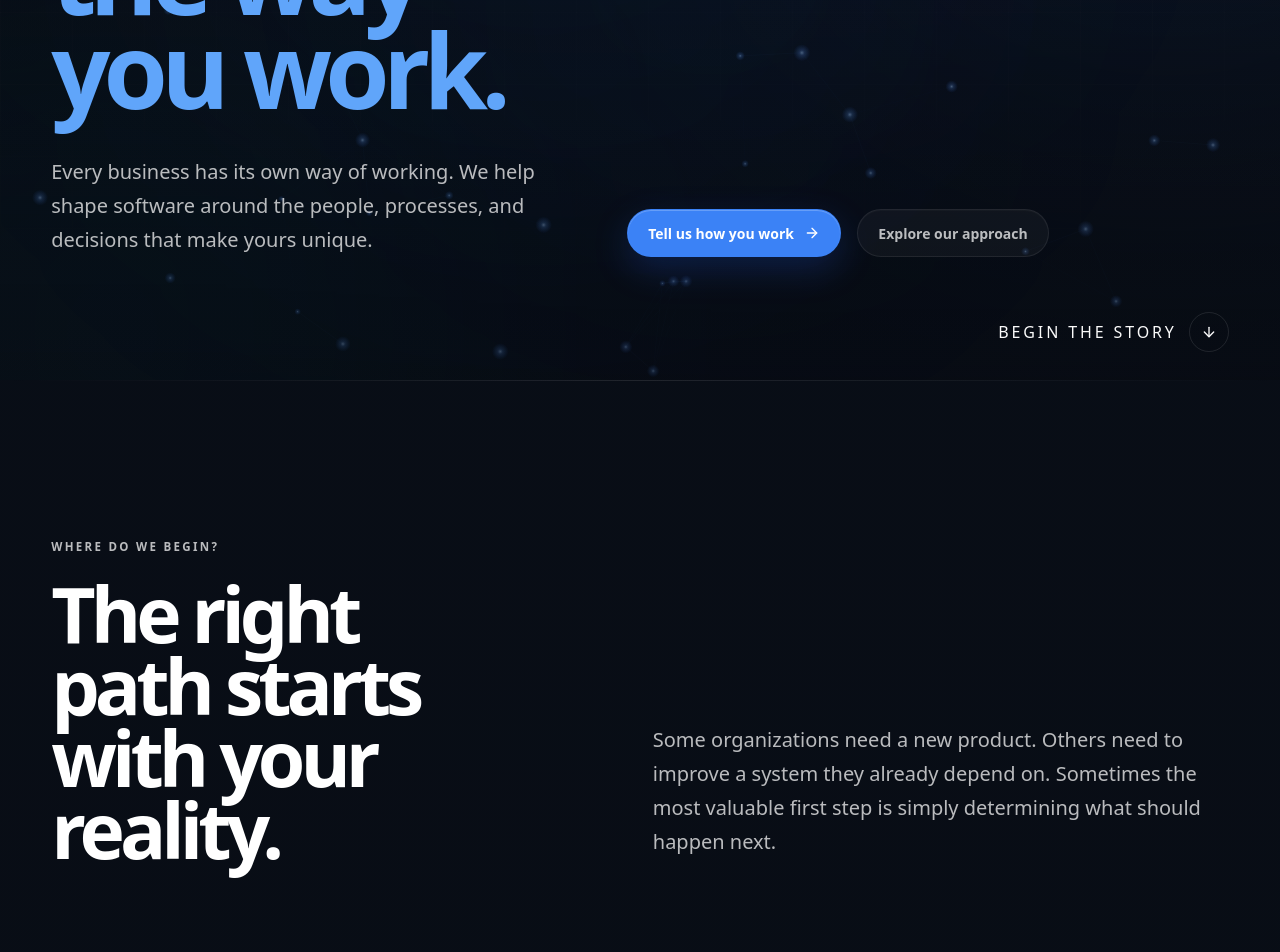
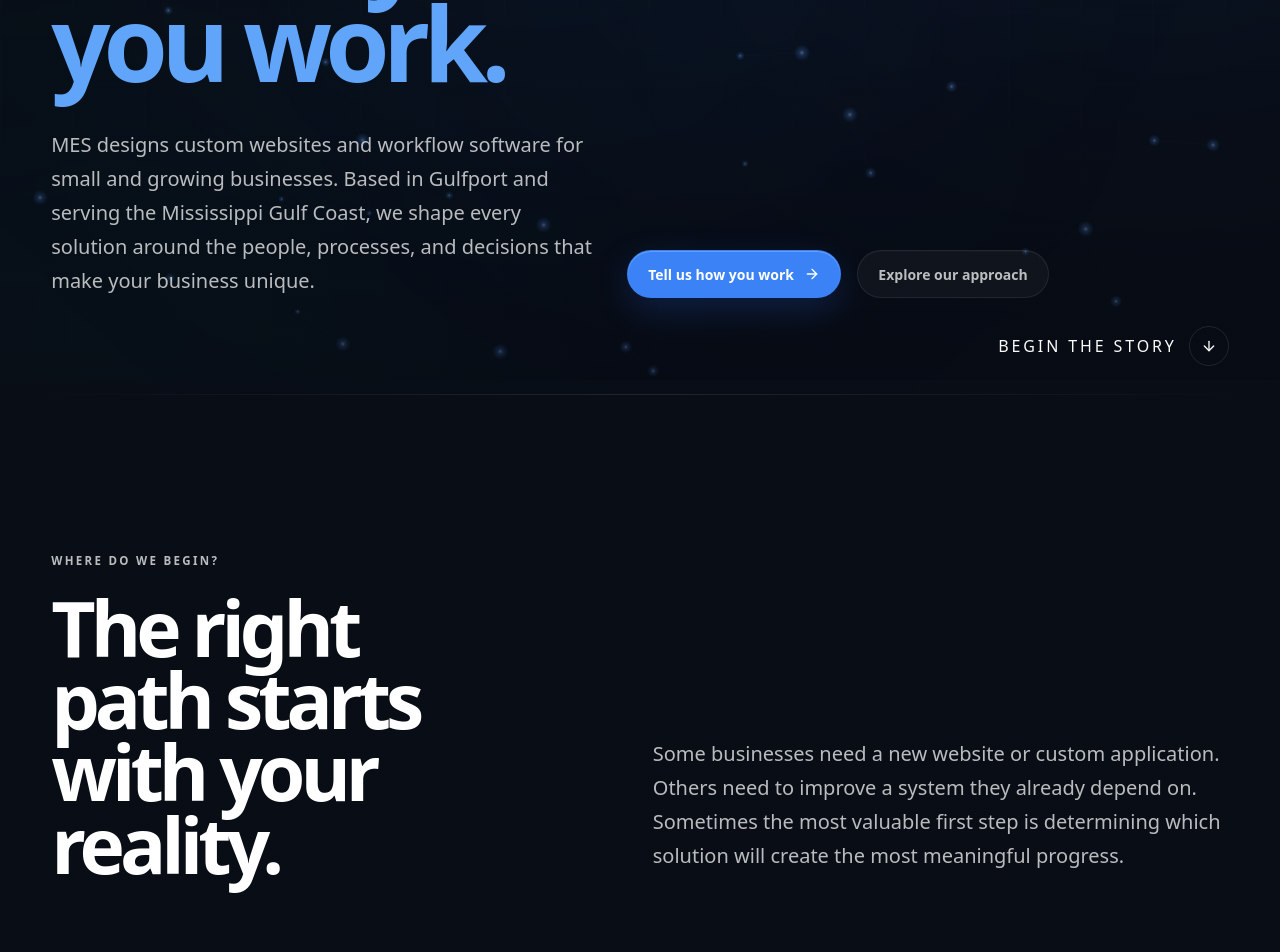
Before and after one commit to mesem24-rgb/mes-website, a Next.js app: page / in a window 1280 px wide. Shown: the part 420-1372 px from the top of the page. Built offline with nearby package versions, Linux system fonts and the light colour scheme.

Commit message:
Clarify MES services and local search content

```diff
--- a/src/components/sections/ChoiceSection.tsx
+++ b/src/components/sections/ChoiceSection.tsx
@@ -96,9 +96,10 @@ export function ChoiceSection({
 
           <div className="max-w-xl lg:justify-self-end lg:pb-2">
             <p className="mes-body-large">
-              Some organizations need a new product. Others need to improve a
-              system they already depend on. Sometimes the most valuable first
-              step is simply determining what should happen next.
+              Some businesses need a new website or custom application. Others
+              need to improve a system they already depend on. Sometimes the
+              most valuable first step is determining which solution will create
+              the most meaningful progress.
             </p>
           </div>
         </div>
@@ -230,14 +231,11 @@ export function ChoiceSection({
                       className="mt-8 inline-flex items-center gap-2 text-sm font-semibold text-white/65 transition-colors duration-300 hover:text-white focus-visible:text-white"
                     >
                       Explore this path
-
                       <ArrowUpRight
                         aria-hidden="true"
                         className={[
                           "h-4 w-4 transition-transform duration-300",
-                          isActive
-                            ? "-translate-y-0.5 translate-x-0.5"
-                            : "",
+                          isActive ? "-translate-y-0.5 translate-x-0.5" : "",
                         ].join(" ")}
                       />
                     </Link>
@@ -260,7 +258,6 @@ export function ChoiceSection({
             className="group inline-flex shrink-0 items-center gap-2 text-sm font-semibold text-white/60 transition-colors duration-300 hover:text-white"
           >
             How MES approaches the work
-
             <ArrowUpRight
               aria-hidden="true"
               className="h-4 w-4 transition-transform duration-300 group-hover:-translate-y-0.5 group-hover:translate-x-0.5"
--- a/src/components/sections/Hero.tsx
+++ b/src/components/sections/Hero.tsx
@@ -64,9 +64,10 @@ lg:text-[6.5rem] font-semibold leading-[0.9] tracking-[-0.065em] text-white"
 
           <div className="mt-10 grid max-w-5xl gap-8 lg:grid-cols-[minmax(0,34rem)_auto] lg:items-end lg:gap-8">
             <p className="mes-body-large">
-              Every business has its own way of working. We help shape software
-              around the people, processes, and decisions that make yours
-              unique.
+              MES designs custom websites and workflow software for small and
+              growing businesses. Based in Gulfport and serving the Mississippi
+              Gulf Coast, we shape every solution around the people, processes,
+              and decisions that make your business unique.
             </p>
 
             <div className="flex flex-col items-start gap-4 sm:flex-row lg:justify-self-start">
--- a/src/components/sections/ProductsSection.tsx
+++ b/src/components/sections/ProductsSection.tsx
@@ -3,6 +3,7 @@ import {
   ArrowUpRight,
   BriefcaseBusiness,
   LayoutDashboard,
+  PanelsTopLeft,
   Workflow,
 } from "lucide-react";
 
@@ -17,6 +18,18 @@ type ProductArea = {
 const productAreas: ProductArea[] = [
   {
     number: "01",
+    title: "Business websites",
+    description:
+      "Thoughtful, responsive websites that clearly communicate what your business offers and give customers an easier way to take the next step.",
+    examples: [
+      "Small-business websites",
+      "Service and marketing websites",
+      "Website redesigns and improvements",
+    ],
+    icon: PanelsTopLeft,
+  },
+  {
+    number: "02",
     title: "Operational platforms",
     description:
       "Custom systems that organize the daily work of the business and give teams a clearer way to manage what matters.",
@@ -28,7 +41,7 @@ const productAreas: ProductArea[] = [
     icon: LayoutDashboard,
   },
   {
-    number: "02",
+    number: "03",
     title: "Client and team portals",
     description:
       "Focused digital environments that make communication, collaboration, and access to information easier for everyone involved.",
@@ -40,7 +53,7 @@ const productAreas: ProductArea[] = [
     icon: BriefcaseBusiness,
   },
   {
-    number: "03",
+    number: "04",
     title: "Workflow automation",
     description:
       "Connected tools that remove repetitive work, reduce handoffs, and create a more dependable flow of information.",
@@ -76,17 +89,18 @@ export function ProductsSection() {
 
             <h2
               id="products-heading"
-              className="mt-6 max-w-[10ch] text-[clamp(2.75rem,6vw,5.75rem)] font-semibold leading-[0.94] tracking-[-0.065em] text-white"
+              className="mt-6 max-w-[14ch] text-[clamp(2.75rem,6vw,5.75rem)] font-semibold leading-[0.94] tracking-[-0.065em] text-white"
             >
-              Tools shaped around the work.
+              Websites and tools shaped around the work.
             </h2>
           </div>
 
           <div className="max-w-xl lg:justify-self-end lg:pb-2">
             <p className="mes-body-large">
-              MES creates focused software for the places where off-the-shelf
-              tools no longer fit, where processes have become fragmented, or
-              where a better experience can create meaningful business value.
+              MES creates custom websites, internal business systems, and
+              workflow applications for the places where generic tools no longer
+              fit—or where a better digital experience can create meaningful
+              business value.
             </p>
           </div>
         </div>
@@ -175,7 +189,6 @@ export function ProductsSection() {
               className="group mt-8 inline-flex items-center gap-2 text-sm font-semibold text-white/60 transition-colors duration-300 hover:text-white"
             >
               Discuss a product idea
-
               <ArrowUpRight
                 aria-hidden="true"
                 className="h-4 w-4 transition-transform duration-300 group-hover:-translate-y-0.5 group-hover:translate-x-0.5"
```
